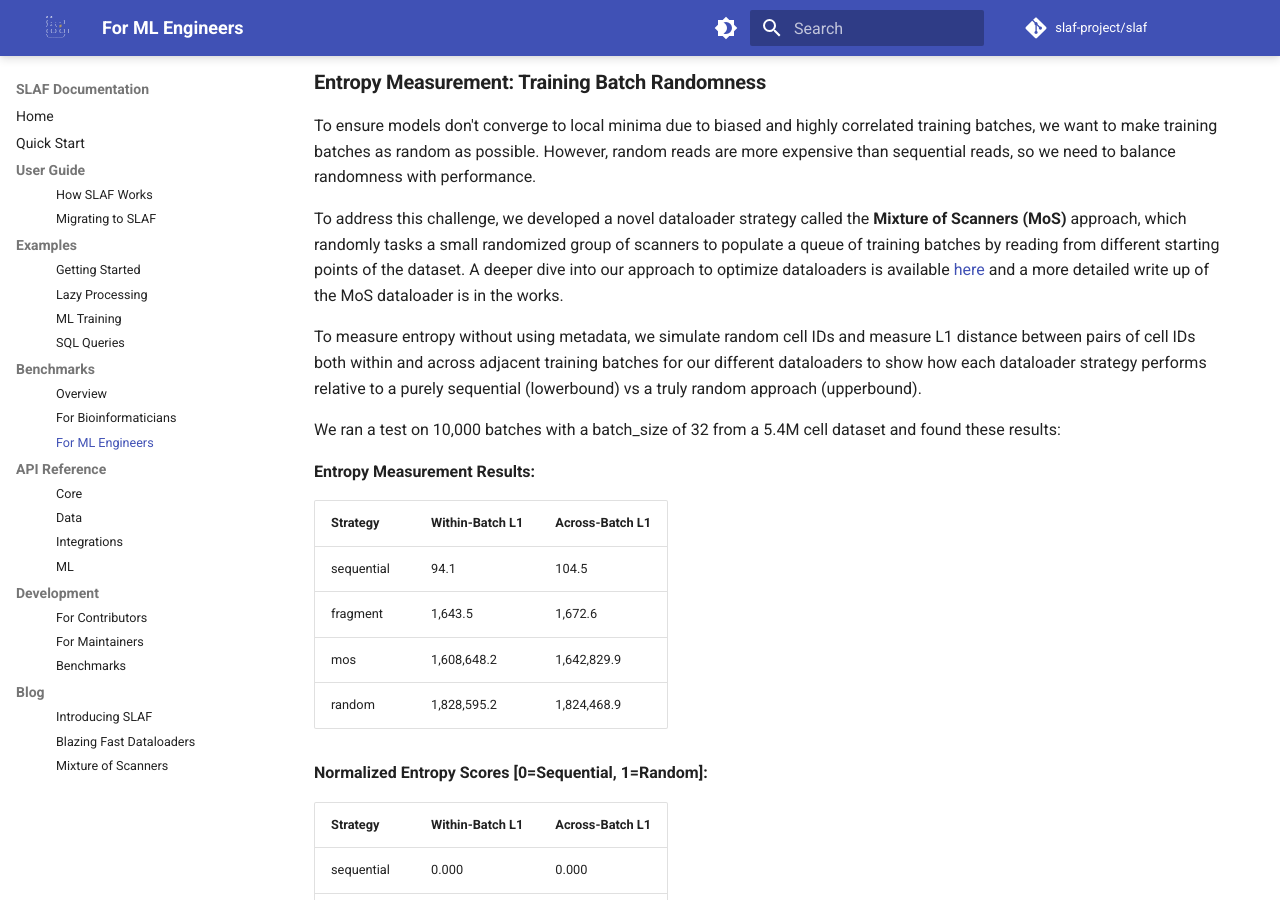
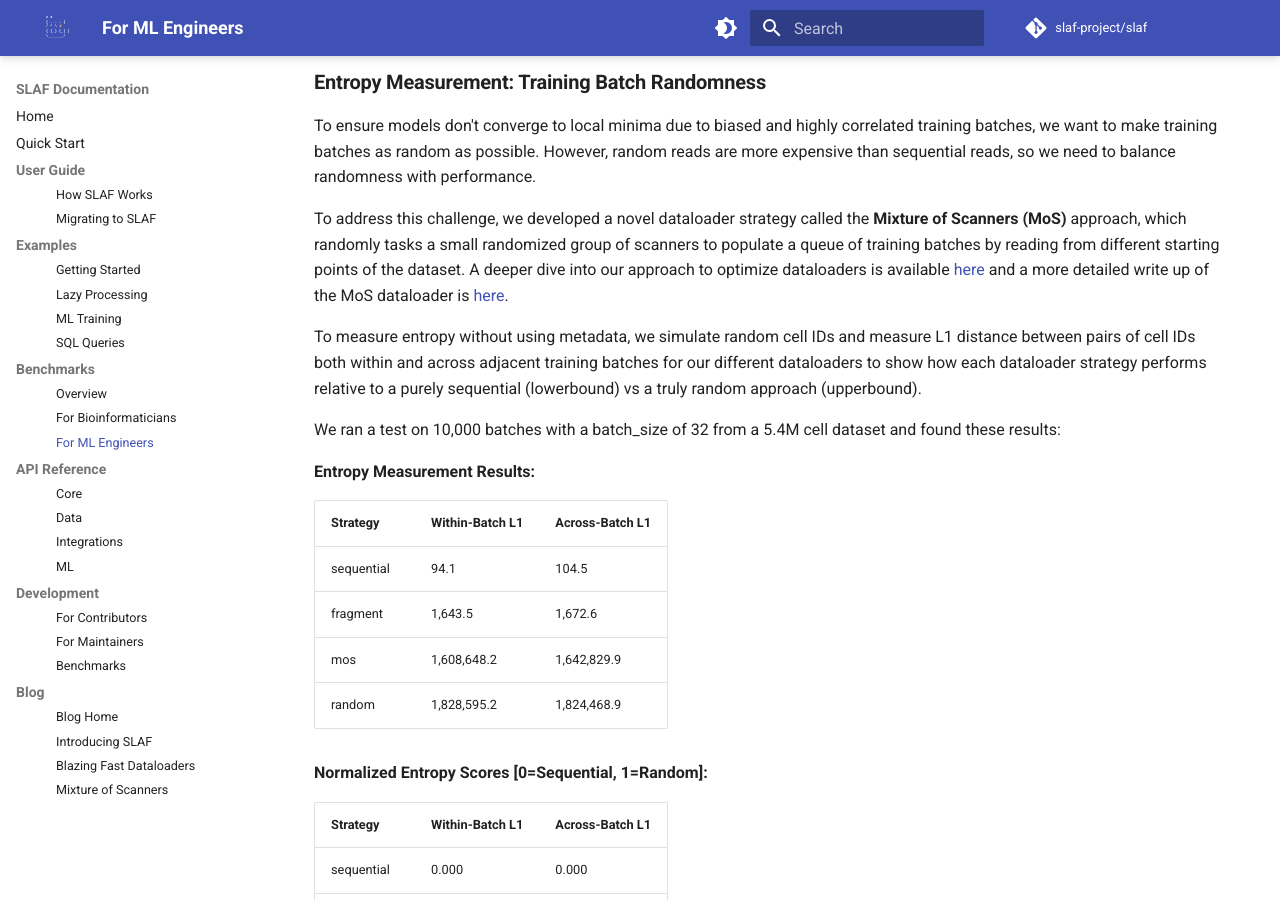
Before and after one commit to slaf-project/slaf, an MkDocs documentation site: the page built from docs/benchmarks/ml_benchmarks.md, in a window 1280 px wide and 900 px high, scrolled down 3904 px. Built offline with MkDocs 1.6.1 and Material for MkDocs 9.7.7, drawn with Linux system fonts in a browser that asks for light colours; comment, search, counter and statistics services are not loaded.

Commit message:
blog index and typos

```diff
--- a/docs/benchmarks/ml_benchmarks.md
+++ b/docs/benchmarks/ml_benchmarks.md
@@ -109,7 +109,7 @@ Tokenized mode provides pre-tokenized sequences ready for GPU training, demonstr
 
 To ensure models don't converge to local minima due to biased and highly correlated training batches, we want to make training batches as random as possible. However, random reads are more expensive than sequential reads, so we need to balance randomness with performance.
 
-To address this challenge, we developed a novel dataloader strategy called the **Mixture of Scanners (MoS)** approach, which randomly tasks a small randomized group of scanners to populate a queue of training batches by reading from different starting points of the dataset. A deeper dive into our approach to optimize dataloaders is available [here](../blog/blazing-fast-dataloaders.md) and a more detailed write up of the MoS dataloader is in the works.
+To address this challenge, we developed a novel dataloader strategy called the **Mixture of Scanners (MoS)** approach, which randomly tasks a small randomized group of scanners to populate a queue of training batches by reading from different starting points of the dataset. A deeper dive into our approach to optimize dataloaders is available [here](../blog/blazing-fast-dataloaders.md) and a more detailed write up of the MoS dataloader is [here](../blog/blazing-fast-dataloaders-2.md).
 
 To measure entropy without using metadata, we simulate random cell IDs and measure L1 distance between pairs of cell IDs both within and across adjacent training batches for our different dataloaders to show how each dataloader strategy performs relative to a purely sequential (lowerbound) vs a truly random approach (upperbound).
 
--- a/mkdocs.yml
+++ b/mkdocs.yml
@@ -178,6 +178,7 @@ nav:
       - For Maintainers: development/maintaining.md
       - Benchmarks: development/benchmarks.md
   - Blog:
+      - Blog Home: blog/index.md
       - Introducing SLAF: blog/introducing-slaf.md
       - Blazing Fast Dataloaders: blog/blazing-fast-dataloaders.md
       - Mixture of Scanners: blog/blazing-fast-dataloaders-2.md
```
Also changed, not shown: docs/blog/index.md (added, +42 -0 lines).
